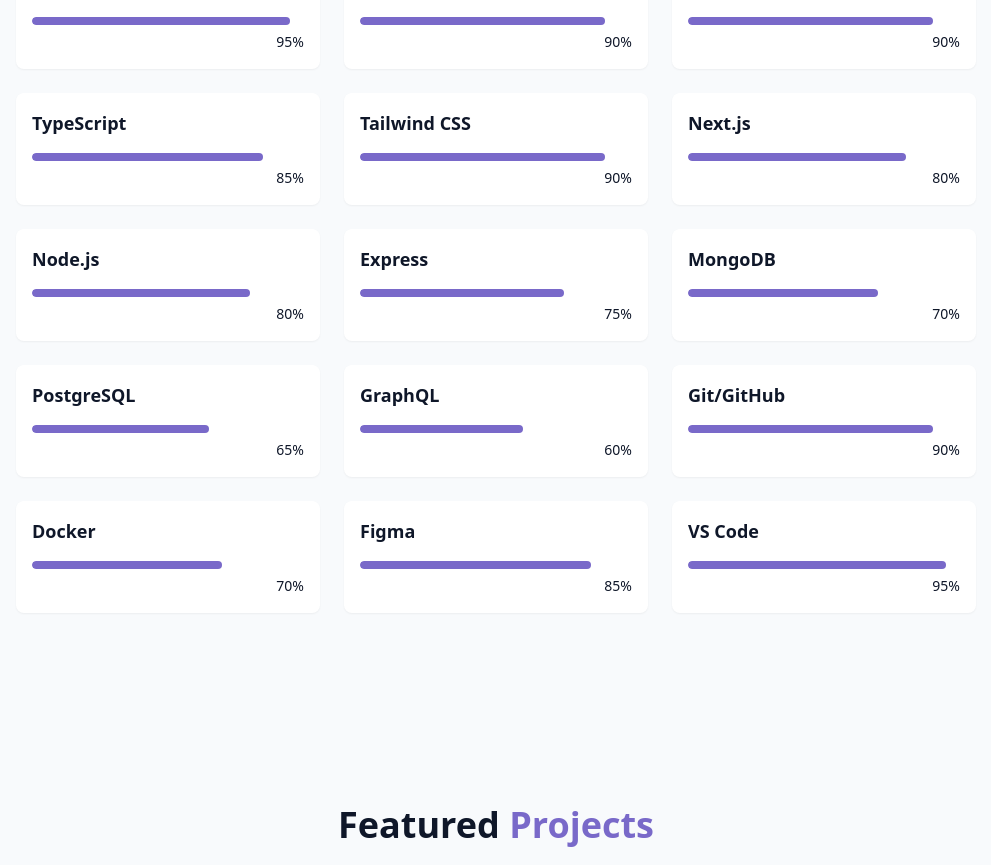
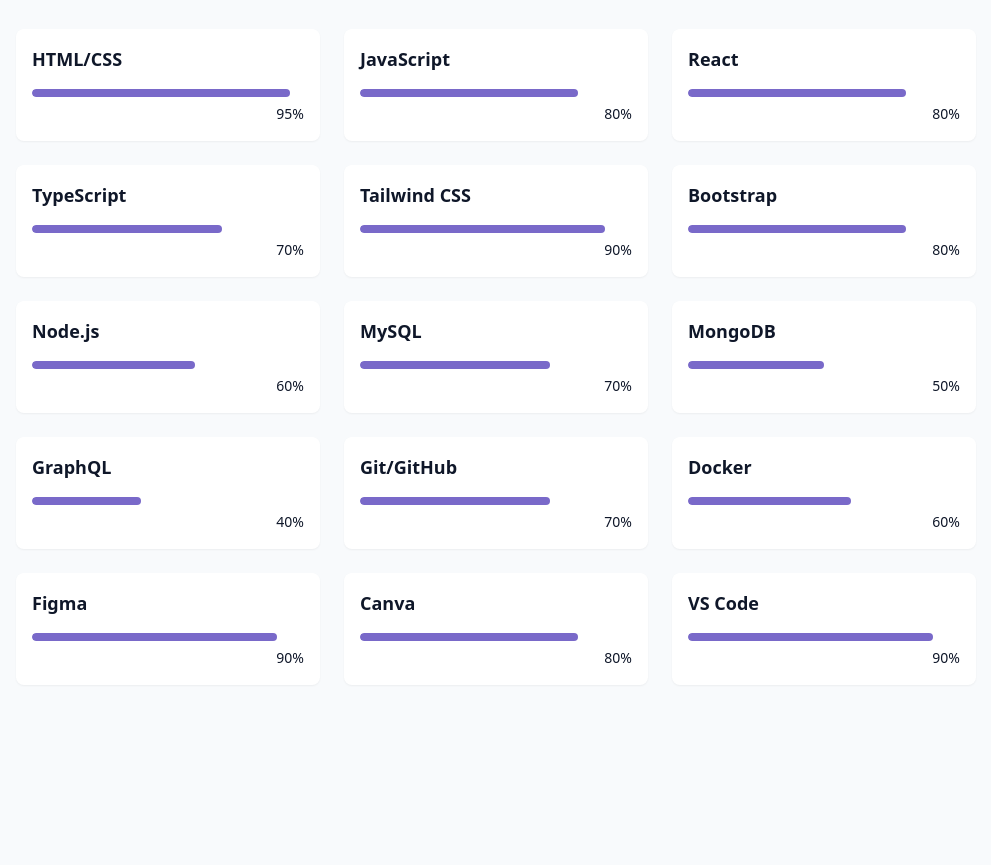
Before and after one commit to Matchewmau/MyPortfolio-React, a React (Vite) app: page / in a window 1280 px wide. Shown: the part 2060-2925 px from the top of the page, without its empty margins (144-1135 px from the left). Built offline with nearby package versions, Linux system fonts and the light colour scheme.

Commit message:
fixed skills section

```diff
--- a/src/components/SkillsSection.jsx
+++ b/src/components/SkillsSection.jsx
@@ -4,24 +4,24 @@
 const skills = [
   // Frontend
   { name: "HTML/CSS", level: 95, category: "frontend" },
-  { name: "JavaScript", level: 90, category: "frontend" },
-  { name: "React", level: 90, category: "frontend" },
-  { name: "TypeScript", level: 85, category: "frontend" },
+  { name: "JavaScript", level: 80, category: "frontend" },
+  { name: "React", level: 80, category: "frontend" },
+  { name: "TypeScript", level: 70, category: "frontend" },
   { name: "Tailwind CSS", level: 90, category: "frontend" },
-  { name: "Next.js", level: 80, category: "frontend" },
+  { name: "Bootstrap", level: 80, category: "frontend" },
 
   // Backend
-  { name: "Node.js", level: 80, category: "backend" },
-  { name: "Express", level: 75, category: "backend" },
-  { name: "MongoDB", level: 70, category: "backend" },
-  { name: "PostgreSQL", level: 65, category: "backend" },
-  { name: "GraphQL", level: 60, category: "backend" },
+  { name: "Node.js", level: 60, category: "backend" },
+  { name: "MySQL", level: 70, category: "backend" },
+  { name: "MongoDB", level: 50, category: "backend" },
+  { name: "GraphQL", level: 40, category: "backend" },
 
   // Tools
-  { name: "Git/GitHub", level: 90, category: "tools" },
-  { name: "Docker", level: 70, category: "tools" },
-  { name: "Figma", level: 85, category: "tools" },
-  { name: "VS Code", level: 95, category: "tools" },
+  { name: "Git/GitHub", level: 70, category: "tools" },
+  { name: "Docker", level: 60, category: "tools" },
+  { name: "Figma", level: 90, category: "tools" },
+  { name: "Canva", level: 80, category: "tools" },
+  { name: "VS Code", level: 90, category: "tools" },
 ];
 
 const categories = ["all", "frontend", "backend", "tools"];
@@ -35,9 +35,12 @@
   return (
     <section id="skills" className="py-24 px-4 relative bg-secondary/30">
       <div className="container mx-auto max-w-5xl">
-        <h2 className="text-3xl md:text-4xl font-bold mb-12 text-center">
+        <h2 className="text-3xl md:text-4xl font-bold mb-10 text-center">
           My <span className="text-primary"> Skills</span>
         </h2>
+        <p className="text-center text-muted-foreground mb-8 max-w-2xl mx-auto">
+          Here are the technologies and tools I work with to build fast, scalable, and user-friendly web applications
+          </p>
 
         <div className="flex flex-wrap justify-center gap-4 mb-12">
           {categories.map((category, key) => (
```
